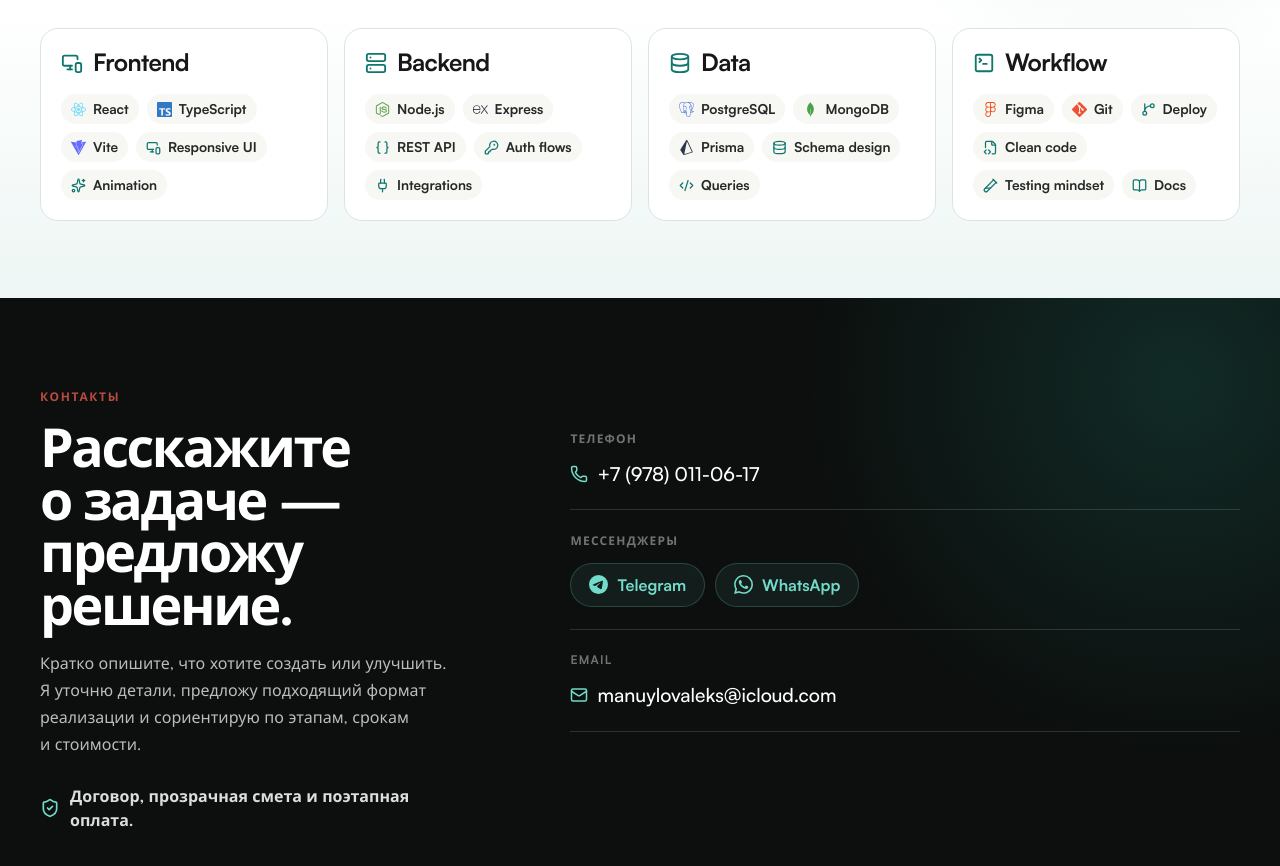
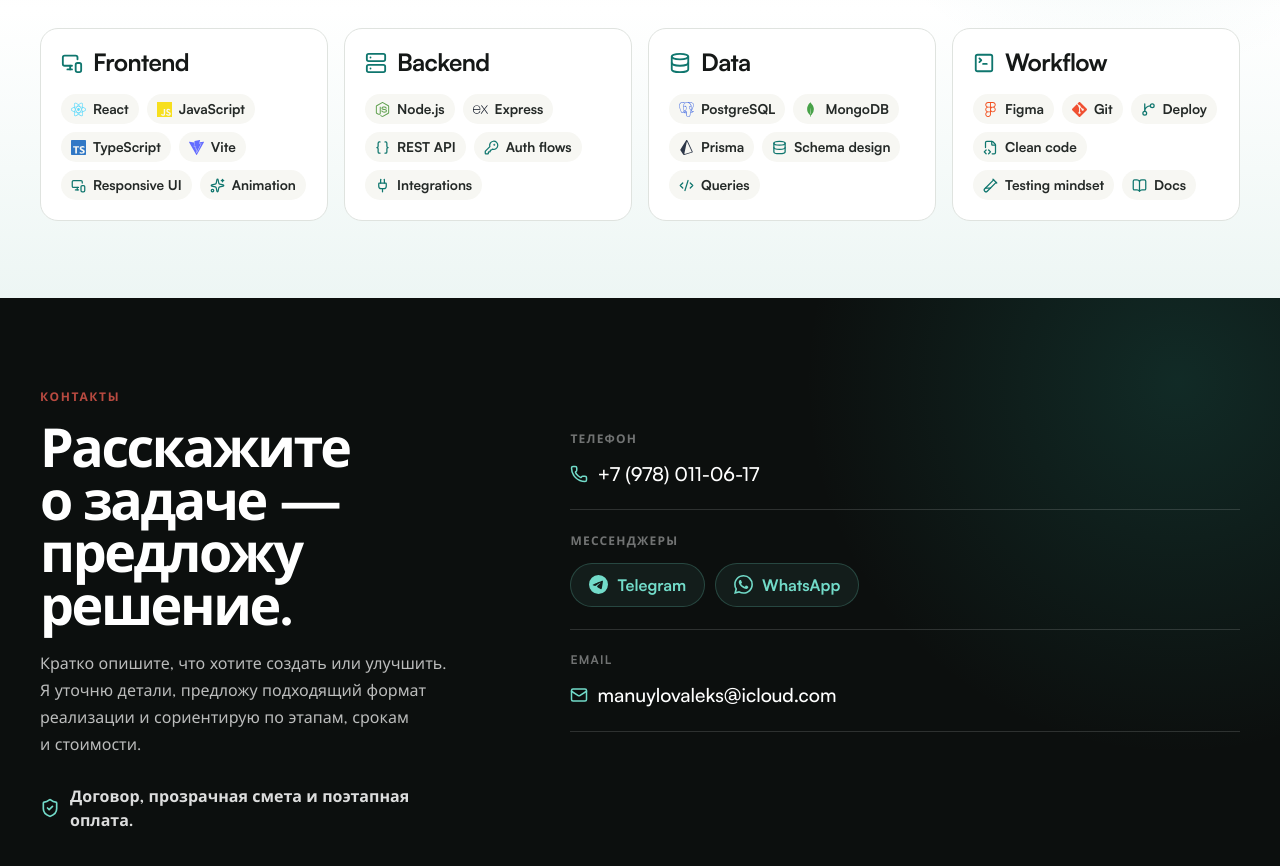
Before and after one commit to Aleks-man/portfolio, a React (Vite) app: page /about in a window 1280 px wide. Shown: the part 2574-3440 px from the top of the page. Built offline with nearby package versions, Linux system fonts and the light colour scheme.

Commit message:
feat: add JavaScript to frontend stack

```diff
--- a/src/components/StackSection.tsx
+++ b/src/components/StackSection.tsx
@@ -18,6 +18,7 @@
   SiExpress,
   SiFigma,
   SiGit,
+  SiJavascript,
   SiMongodb,
   SiNodedotjs,
   SiPostgresql,
@@ -49,6 +50,7 @@
 
 const stackItemIcons = {
   React: SiReact,
+  JavaScript: SiJavascript,
   TypeScript: SiTypescript,
   Vite: SiVite,
   'Responsive UI': MonitorSmartphone,
@@ -73,6 +75,7 @@
 
 const stackItemColors: Partial<Record<StackItem, string>> = {
   React: '#61dafb',
+  JavaScript: '#f7df1e',
   TypeScript: '#3178c6',
   Vite: '#646cff',
   'Node.js': '#5fa04e',
--- a/src/content/portfolio.ts
+++ b/src/content/portfolio.ts
@@ -209,7 +209,7 @@
         {
           id: "frontend",
           title: "Frontend",
-          items: ["React", "TypeScript", "Vite", "Responsive UI", "Animation"],
+          items: ["React", "JavaScript", "TypeScript", "Vite", "Responsive UI", "Animation"],
         },
         {
           id: "backend",
@@ -767,7 +767,7 @@
         {
           id: "frontend",
           title: "Frontend",
-          items: ["React", "TypeScript", "Vite", "Responsive UI", "Animation"],
+          items: ["React", "JavaScript", "TypeScript", "Vite", "Responsive UI", "Animation"],
         },
         {
           id: "backend",
```
